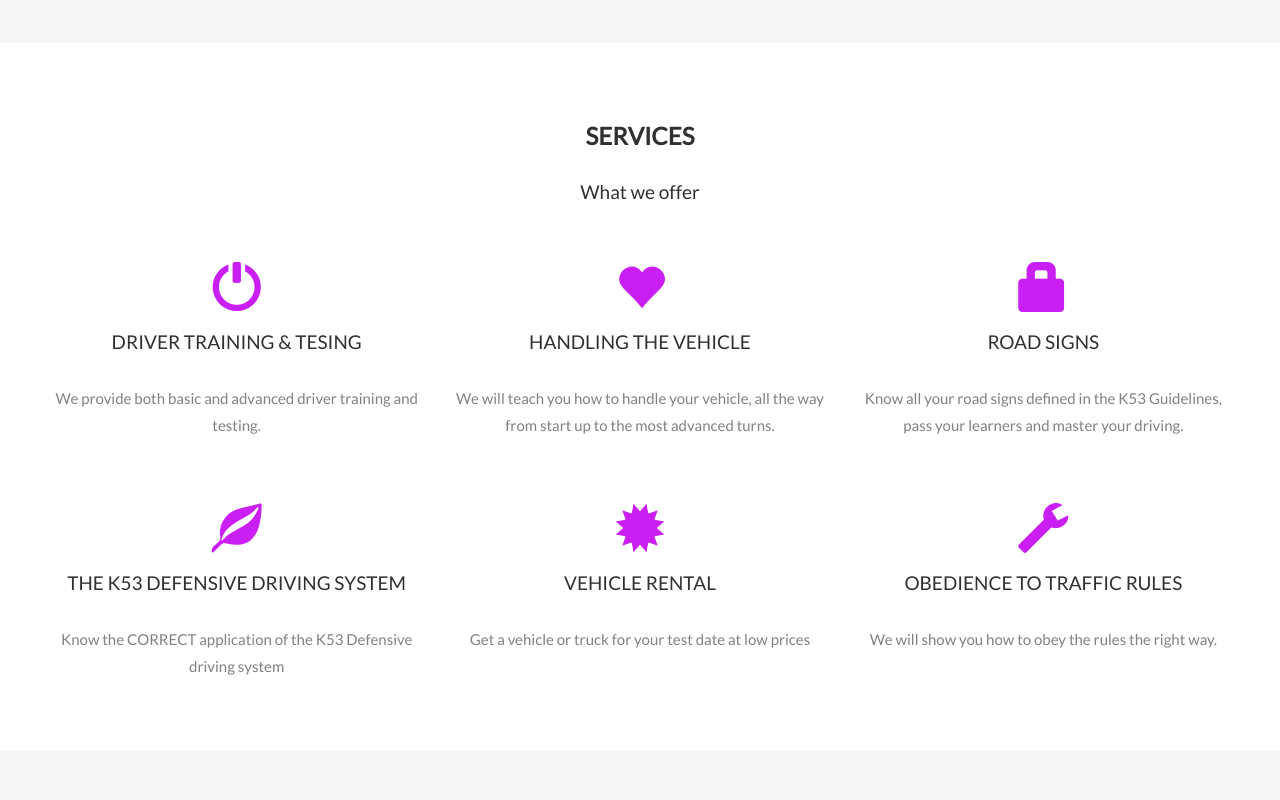
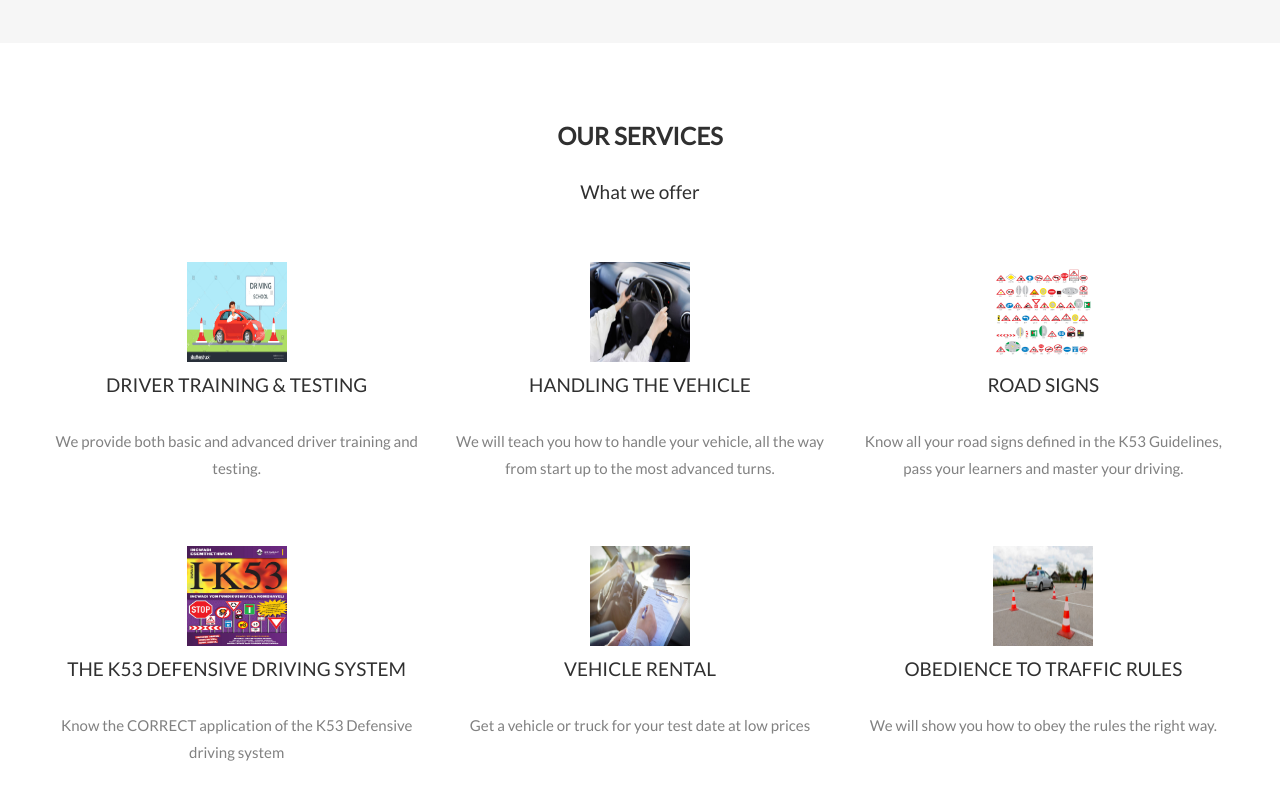
Before and after one commit to CathrineZA/company-website, a plain HTML site: page index.html in a window 1280 px wide. Shown: the part 1440-2240 px from the top of the page. Drawn offline with nearby package versions, Linux system fonts and the light colour scheme.

Commit message:
more images
added more images

```diff
--- a/index.html
+++ b/index.html
@@ -311,17 +311,17 @@
 
     <!-- Container (Services Section) -->
     <div id="services" class="container-fluid text-center">
-      <h2>SERVICES</h2>
+      <h2>OUR SERVICES</h2>
       <h4>What we offer</h4>
       <br />
       <div class="row slideanim">
         <div class="col-sm-4">
-          <span class="glyphicon glyphicon-off logo-small"></span>
-          <h4>DRIVER TRAINING & TESING</h4>
+          <img src="images/drivecar.jpg" width="100" height="100" />
+          <h4>DRIVER TRAINING & TESTING</h4>
           <p>We provide both basic and advanced driver training and testing.</p>
         </div>
         <div class="col-sm-4">
-          <span class="glyphicon glyphicon-heart logo-small"></span>
+          <img src="images/handle.jpg" width="100" height="100" />
           <h4>HANDLING THE VEHICLE</h4>
           <p>
             We will teach you how to handle your vehicle, all the way from start
@@ -329,7 +329,7 @@
           </p>
         </div>
         <div class="col-sm-4">
-          <span class="glyphicon glyphicon-lock logo-small"></span>
+          <img src="images/roadsigns.png" width="100" height="100" />
           <h4>ROAD SIGNS</h4>
           <p>
             Know all your road signs defined in the K53 Guidelines, pass your
@@ -340,19 +340,19 @@
       <br /><br />
       <div class="row slideanim">
         <div class="col-sm-4">
-          <span class="glyphicon glyphicon-leaf logo-small"></span>
+          <img src="images/bk.jpg" width="100" height="100" />
           <h4>THE K53 DEFENSIVE DRIVING SYSTEM</h4>
           <p>
             Know the CORRECT application of the K53 Defensive driving system
           </p>
         </div>
         <div class="col-sm-4">
-          <span class="glyphicon glyphicon-certificate logo-small"></span>
+          <img src="images/testing.jpg" width="100" height="100" />
           <h4>VEHICLE RENTAL</h4>
           <p>Get a vehicle or truck for your test date at low prices</p>
         </div>
         <div class="col-sm-4">
-          <span class="glyphicon glyphicon-wrench logo-small"></span>
+          <img src="images/lessonsdr.jpg" width="100" height="100" />
           <h4 style="color: #303030">OBEDIENCE TO TRAFFIC RULES</h4>
           <p>We will show you how to obey the rules the right way.</p>
         </div>
@@ -508,7 +508,7 @@
 
     <!-- Container (Contact Section) -->
     <div id="contact" class="container-fluid bg-grey">
-      <h2 class="text-center">CONTACT</h2>
+      <h2 class="text-center">CONTACT US</h2>
       <div class="row">
         <div class="col-sm-5">
           <p>Contact us and we'll get back to you within 24 hours.</p>
@@ -575,9 +575,11 @@
         <span class="glyphicon glyphicon-chevron-up"></span>
       </a>
       <p>
-        Bootstrap Theme Made By
-        <a href="https://www.w3schools.com" title="Visit w3schools"
-          >www.w3schools.com</a
+        Created by
+        <a
+          href="https://github.com/CathrineZA/company-website.git"
+          title="Cathy Sekhuto"
+          >Cathy Sekhuto</a
         >
       </p>
     </footer>
```
Also changed, not shown: images/bk.jpg (added), images/drivecar.jpg (added), images/handle.jpg (added), images/kay533.PNG (added), images/roadsigns.png (added).
